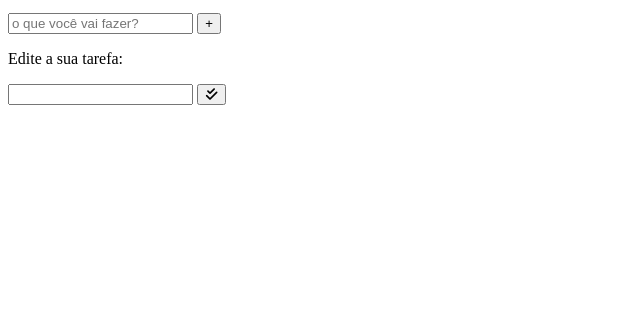
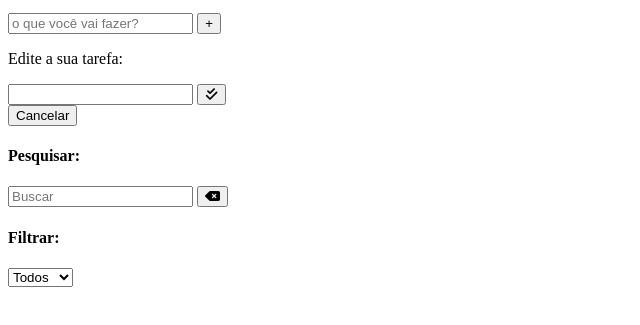
Before and after one commit to Bueno-Italo/toDoList-Avancado, a plain HTML site: page index.html in a window 1280 px wide. Shown: the part 101-426 px from the top of the page, without its empty margins (0-640 px from the left). Drawn offline with Linux system fonts and the light colour scheme; files whose address does not match are found by name.

Commit message:
Adicionando campo de busca

```diff
--- a/index.html
+++ b/index.html
@@ -33,10 +33,30 @@
                     <div class="form-control">
                         <input type="text" id="edit-input">
                         <button type="submit">
-                            <i class="fa-solid fa-check-double"></i> <!--12 M-->
+                            <i class="fa-solid fa-check-double"></i>
                         </button>
                     </div>
+                    <button id="cancel-edit-btn">Cancelar</button>
                 </form>
+                <div id="toolbar">
+                    <div id="search">
+                        <h4>Pesquisar:</h4>
+                        <form>
+                            <input type="text" id="search-input" placeholder="Buscar">
+                            <button id="erase-button">
+                                <i class="fa-solid fa-delete-left"></i>
+                            </button>
+                        </form>
+                    </div>
+                    <div id="filter">
+                        <h4>Filtrar:</h4>
+                        <select id="filter-select">
+                            <option value="all">Todos</option>
+                            <option value="done">Feitos</option>
+                            <option value="todo">A fazer</option>
+                        </select>
+                    </div>
+                </div>
             </header>
         </div>
     </body>
```
